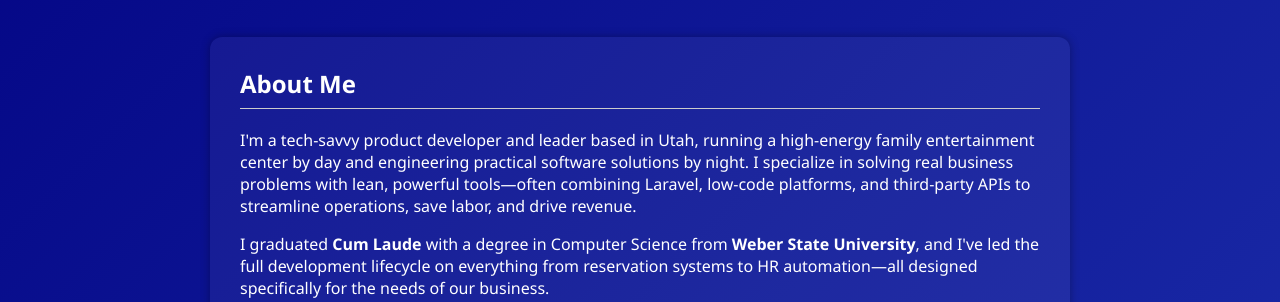
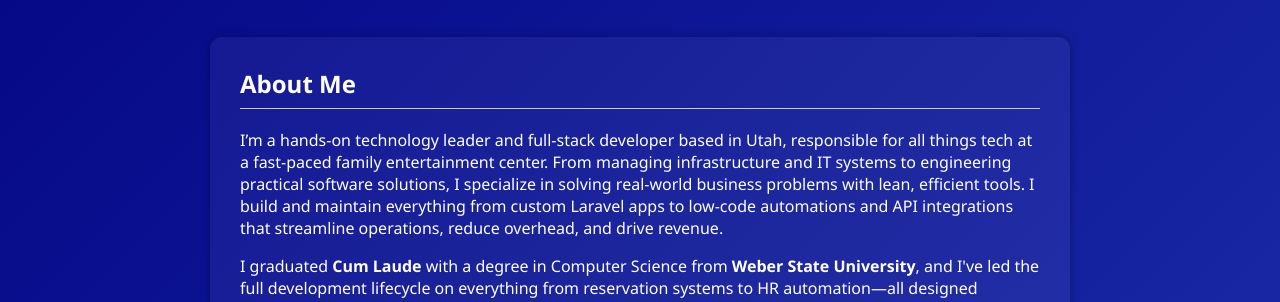
Before and after one commit to starkskrats/starkskrats.github.io, a plain HTML site: page index.html in a window 1280 px wide. Shown: the part 461-763 px from the top of the page. Drawn offline with Linux system fonts and the light colour scheme.

Commit message:
Update index.html

```diff
--- a/index.html
+++ b/index.html
@@ -88,7 +88,7 @@
   <section class="section">
     <h2>About Me</h2>
     <p>
-        I'm a tech-savvy product developer and leader based in Utah, running a high-energy family entertainment center by day and engineering practical software solutions by night. I specialize in solving real business problems with lean, powerful tools—often combining Laravel, low-code platforms, and third-party APIs to streamline operations, save labor, and drive revenue.
+      I’m a hands-on technology leader and full-stack developer based in Utah, responsible for all things tech at a fast-paced family entertainment center. From managing infrastructure and IT systems to engineering practical software solutions, I specialize in solving real-world business problems with lean, efficient tools. I build and maintain everything from custom Laravel apps to low-code automations and API integrations that streamline operations, reduce overhead, and drive revenue.
     </p>
     <p>
         I graduated <strong>Cum Laude</strong> with a degree in Computer Science from <strong>Weber State University</strong>, and I've led the full development lifecycle on everything from reservation systems to HR automation—all designed specifically for the needs of our business.
```
